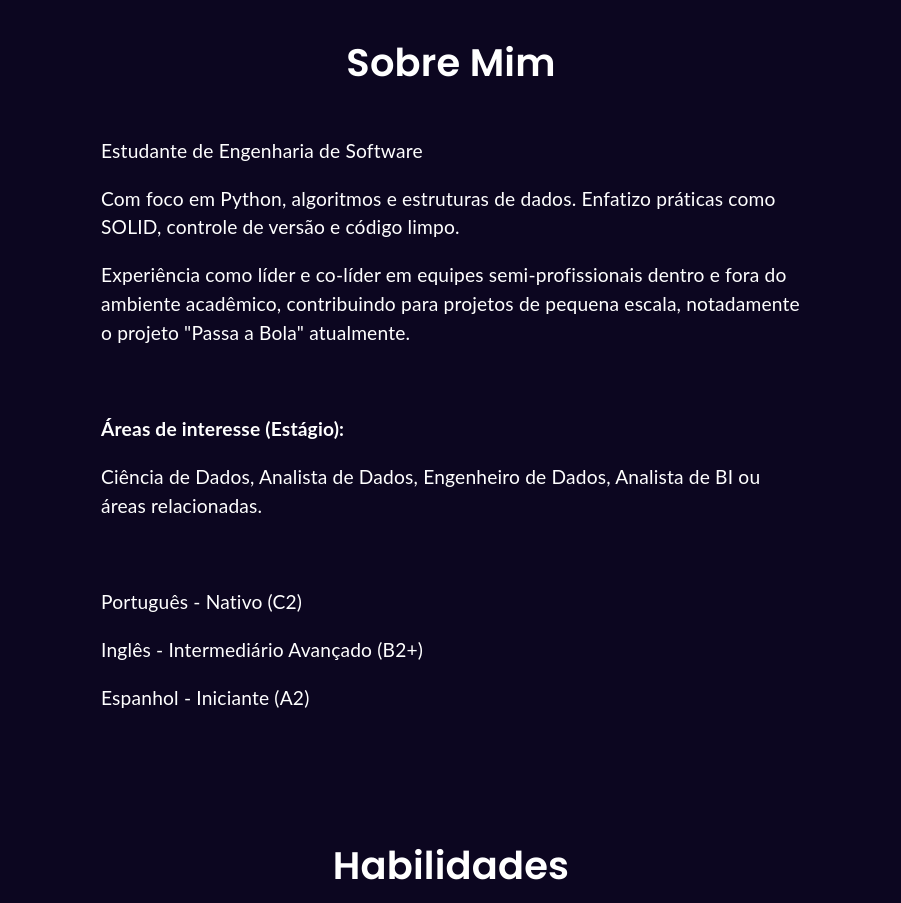
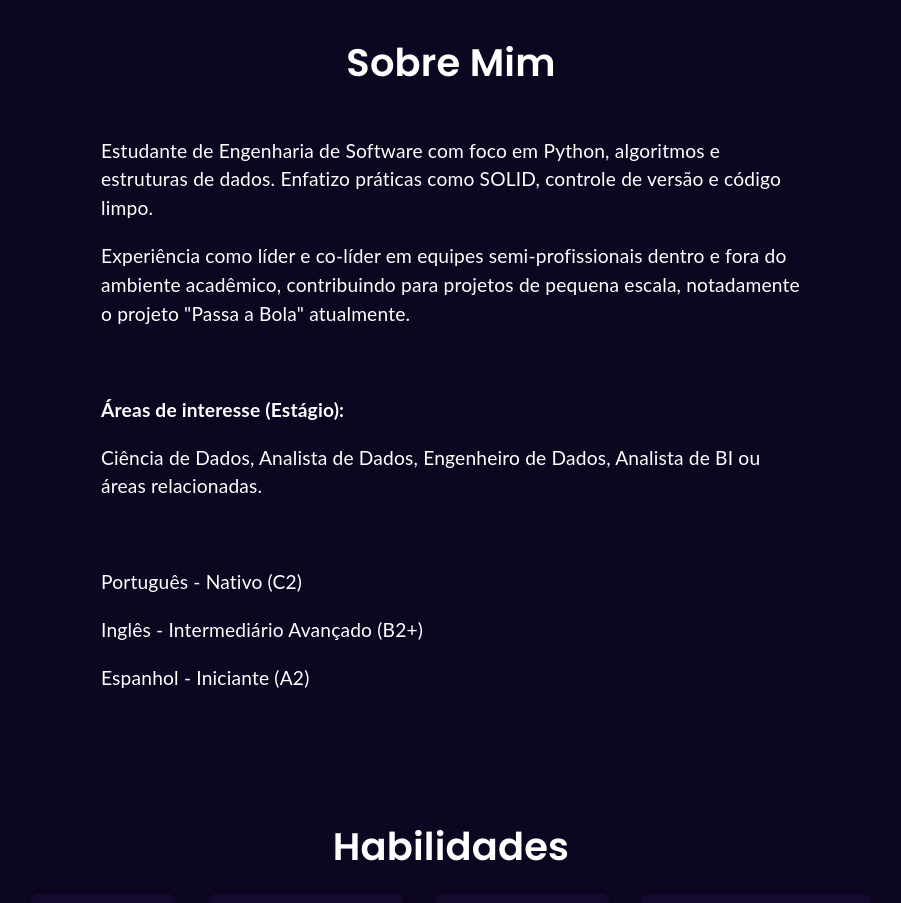
Before and after one commit to Caioncaminha/portfolio, a React (Vite) app: page / in a window 1280 px wide. Shown: the part 560-1463 px from the top of the page, without its empty margins (189-1090 px from the left). Built offline with nearby package versions, Linux system fonts and the light colour scheme.

Commit message:
Removed unnecessary key from translations.tsx - Changed skills and icons

```diff
--- a/src/components/About.tsx
+++ b/src/components/About.tsx
@@ -9,7 +9,6 @@ function About() {
     <div className="container" id="about" data-aos="fade-up">
       <h1 className="aboutTitle">{t.aboutTitle}</h1>
       <div className="about-section-expertise">
-        <p>{t.softwareStudent}</p>
         <p>{t.studentDescription}</p>
         <p>{t.aboutExperience}</p>
         <br />
--- a/src/components/SkillIcon.tsx
+++ b/src/components/SkillIcon.tsx
@@ -1,16 +1,15 @@
 import React from "react";
-import { FaGitAlt, FaDatabase, FaFileExcel, FaChartBar } from "react-icons/fa";
+import { FaGitAlt, FaFileExcel, FaChartBar } from "react-icons/fa";
 import {
   SiNumpy,
   SiPandas,
   SiJupyter,
   SiMongodb,
   SiPython,
-  SiSqlite,
+  SiPostgresql,
 } from "react-icons/si";
 import { IoBusiness, IoStatsChart } from "react-icons/io5";
 import { DiFirebase } from "react-icons/di";
-import { BsFiletypeSql } from "react-icons/bs";
 import { GrTechnology } from "react-icons/gr";
 
 interface SkillIconProps {
@@ -19,11 +18,9 @@ interface SkillIconProps {
 
 const iconMap: Record<string, React.JSX.Element> = {
   Python: <SiPython />,
-  SQLite: <SiSqlite />,
-  SQL: <BsFiletypeSql />,
-  NoSQL: <FaDatabase />,
+  PostgreSQL: <SiPostgresql />,
+  MongoDB: <SiMongodb />,
   "Cloud Firestore": <DiFirebase />,
-  MongoDB: <SiMongodb />,
   Pandas: <SiPandas />,
   NumPy: <SiNumpy />,
   Matplotlib: <IoStatsChart />,
--- a/src/translations/translations.tsx
+++ b/src/translations/translations.tsx
@@ -19,9 +19,8 @@ export const translations: Translation = {
 
     // About
     aboutTitle: "About Me",
-    softwareStudent: "Software Engineering Student",
     studentDescription:
-      "With a focus on Python, algorithms, and data structures. I emphasize practices such as SOLID, version control, and clean code.",
+      "Software Engineering Student with a focus on Python, algorithms, and data structures. I emphasize practices such as SOLID, version control, and clean code.",
     aboutExperience:
       'Experience as a leader and co-leader in semi-professional teams both inside and outside the academic environment, contributing to small-scale projects, notably the "Passa a Bola" project currently.',
     areasOfInterest: "Areas of interest (Internship):",
@@ -98,7 +97,8 @@ export const translations: Translation = {
       "https://media.licdn.com/dms/image/v2/D4D2DAQGTaI-GID5ThA/profile-treasury-image-shrink_8192_8192/B4DZonF164H4Ag-/0/1761592434864?e=1762286400&v=beta&t=sImwT0RBCyNf7bW6agGL83T6hYxzqv-KJcz3y0h8eKI, " +
       "https://media.licdn.com/dms/image/v2/D4D2DAQHO7kiEtWckxQ/profile-treasury-image-shrink_1920_1920/B4DZonFvI_GgAg-/0/1761592407040?e=1762286400&v=beta&t=WKyzg1rj7vAAxhJtkUabsYCbYU-f_JEABsgPHbr-3po, " +
       "https://media.licdn.com/dms/image/v2/D4D2DAQHFqY-IMqf9Tw/profile-treasury-image-shrink_8192_8192/B4DZonGC9HJEAg-/0/1761592488195?e=1762286400&v=beta&t=3USiu4RErxSXIxdKETOdqRzQhaeJVpuFGXVxHCPDXk8",
-    project1Stack: "Flutter (Dart), NoSQL, Firebase (Auth) , Cloud Firestore, Git, Figma",
+    project1Stack:
+      "Flutter (Dart), NoSQL, Firebase (Auth) , Cloud Firestore, Git, Figma",
 
     // Projeto 2
     project2Title: "Python CLI Simulator",
@@ -160,9 +160,8 @@ export const translations: Translation = {
 
     // About
     aboutTitle: "Sobre Mim",
-    softwareStudent: "Estudante de Engenharia de Software",
     studentDescription:
-      "Com foco em Python, algoritmos e estruturas de dados. Enfatizo práticas como SOLID, controle de versão e código limpo.",
+      "Estudante de Engenharia de Software com foco em Python, algoritmos e estruturas de dados. Enfatizo práticas como SOLID, controle de versão e código limpo.",
     aboutExperience:
       'Experiência como líder e co-líder em equipes semi-profissionais dentro e fora do ambiente acadêmico, contribuindo para projetos de pequena escala, notadamente o projeto "Passa a Bola" atualmente.',
     areasOfInterest: "Áreas de interesse (Estágio):",
```
